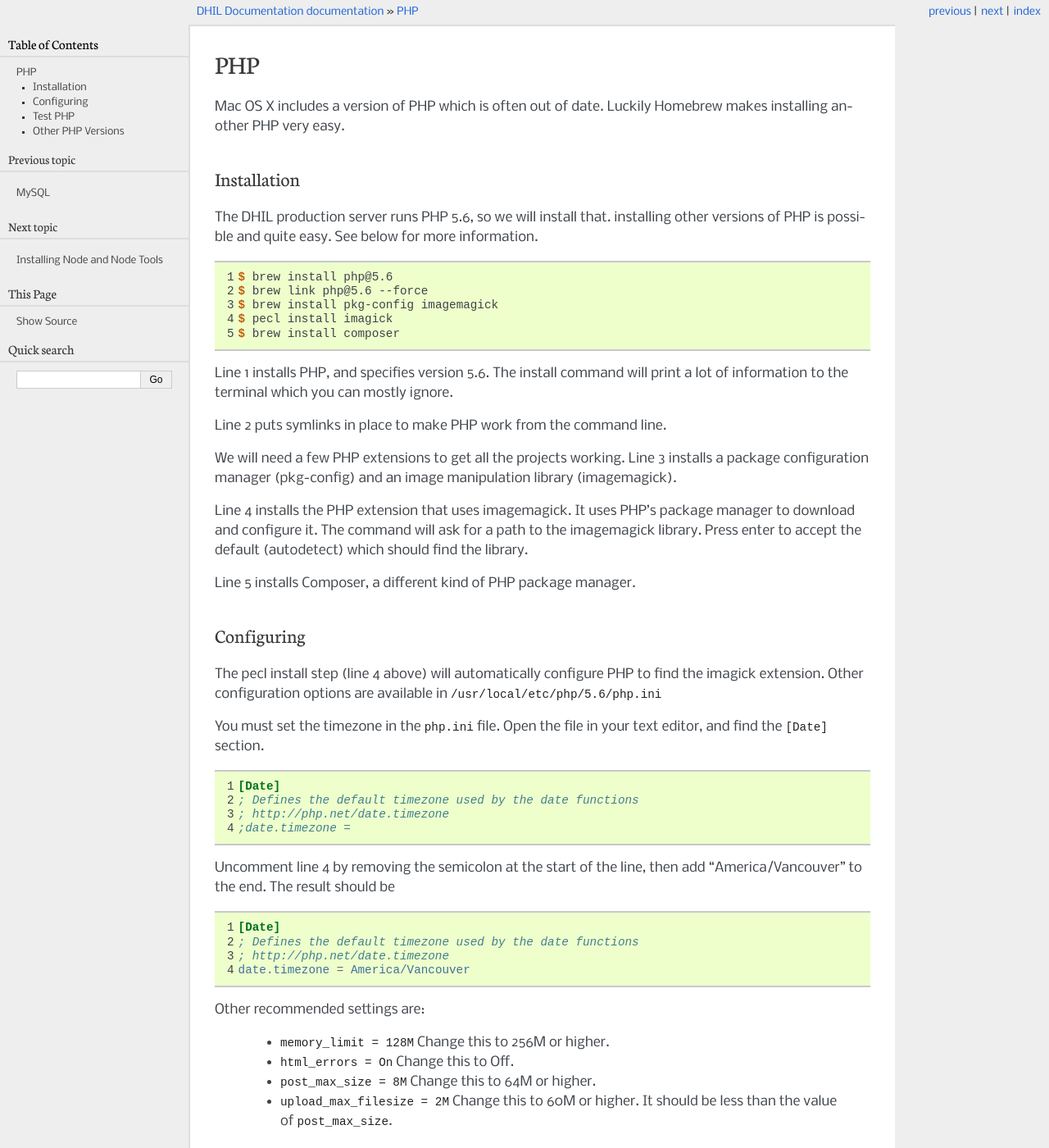
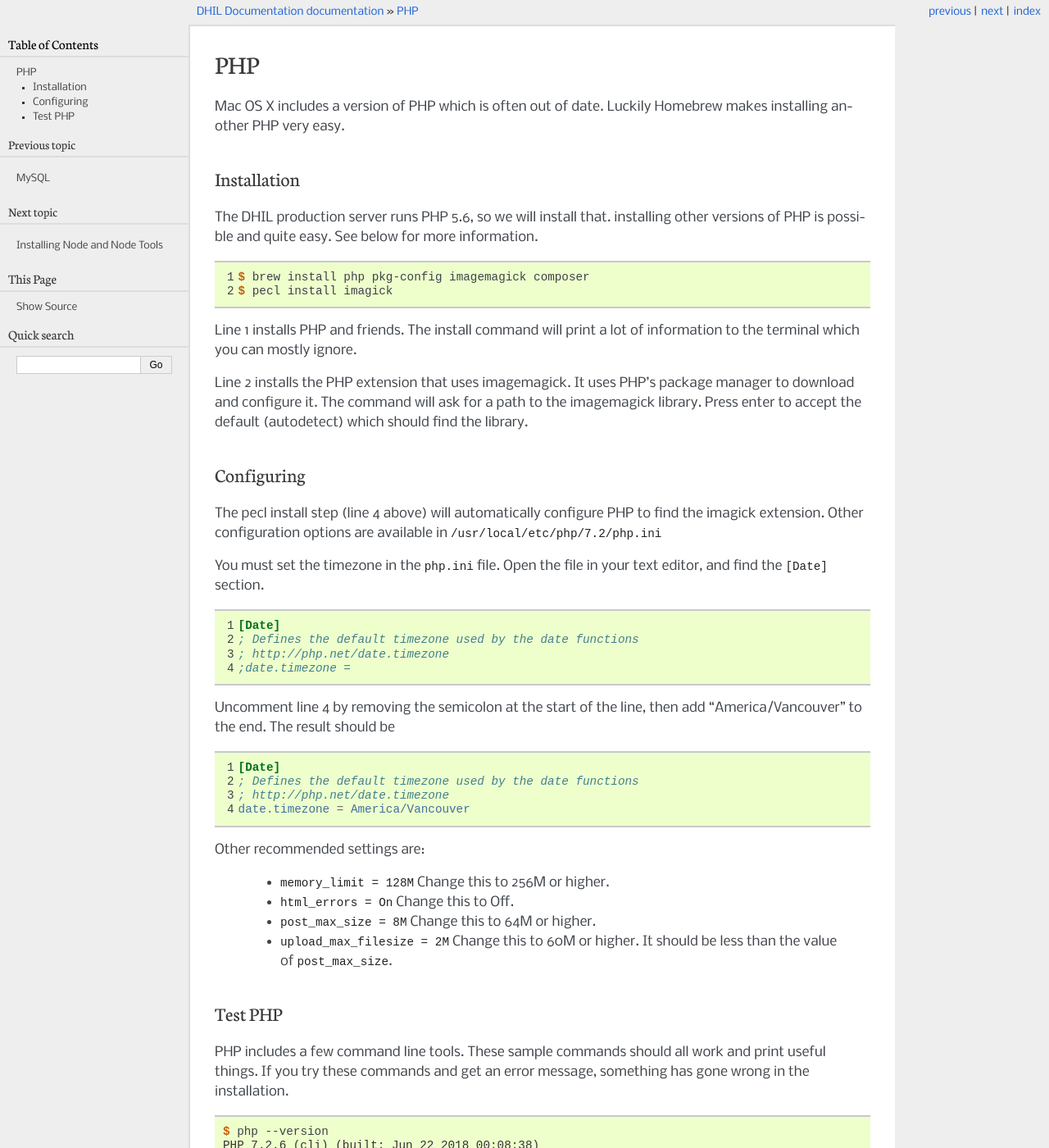
Before and after one commit to sfu-dhil/dev-docs, a Sphinx documentation site: the page built from source/php.rst, in a window 1280 px wide and 1400 px high. Shown: the whole window at 82% size. Built offline with Sphinx 7.4.7, drawn with Linux system fonts in a browser that asks for light colours; some of the changed text lies outside the part shown.

```diff
--- a/source/exist.rst
+++ b/source/exist.rst
@@ -47,6 +47,8 @@ file, and restart eXistDb if you need to.
 Using eXistDb
 -------------
 
+Most access to the eXistDb service is through a web interface. If you visit
+
 * accessing the database
 * monitor
 * exide
--- a/source/node.rst
+++ b/source/node.rst
@@ -5,5 +5,7 @@ Installing Node and Node Tools
 
   actually write this.
 
-brew install node npm
-node install -g bower yarn
+.. code-block:: console
+
+  $ brew install node
+  $ npm install -g bower yarn
--- a/source/php.rst
+++ b/source/php.rst
@@ -13,34 +13,23 @@ other versions of PHP is possible and quite easy. See below for more information
 .. code-block:: console
   :linenos:
 
-  $ brew install php@5.6
-  $ brew link php@5.6 --force
-  $ brew install pkg-config imagemagick
+  $ brew install php pkg-config imagemagick composer
   $ pecl install imagick
-  $ brew install composer
 
-Line 1 installs PHP, and specifies version 5.6. The install command will print
+Line 1 installs PHP and friends. The install command will print
 a lot of information to the terminal which you can mostly ignore.
 
-Line 2 puts symlinks in place to make PHP work from the command line.
-
-We will need a few PHP extensions to get all the projects working. Line 3
-installs a package configuration manager (pkg-config) and an image manipulation
-library (imagemagick).
-
-Line 4 installs the PHP extension that uses imagemagick. It uses PHP's package
+Line 2 installs the PHP extension that uses imagemagick. It uses PHP's package
 manager to download and configure it. The command will ask for a path to the
 imagemagick library. Press enter to accept the default (autodetect) which
 should find the library.
-
-Line 5 installs Composer, a different kind of PHP package manager.
 
 Configuring
 -----------
 
 The pecl install step (line 4 above) will automatically configure PHP to find
 the imagick extension. Other configuration options are available in
-``/usr/local/etc/php/5.6/php.ini``
+``/usr/local/etc/php/7.2/php.ini``
 
 You must set the timezone in the ``php.ini`` file. Open the file in your text
 editor, and find the ``[Date]`` section.
@@ -85,10 +74,8 @@ has gone wrong in the installation.
 .. code-block:: console
 
   $ php --version
-  PHP 5.6.36 (cli) (built: Jun 22 2018 00:08:38)
-  Copyright (c) 1997-2016 The PHP Group
-  Zend Engine v2.6.0, Copyright (c) 1998-2016 Zend Technologies
-      with Zend OPcache v7.0.6-dev, Copyright (c) 1999-2016, by Zend Technologies
+  PHP 7.2.6 (cli) (built: Jun 22 2018 00:08:38)
+  (and less useful output)
 
   [14:02:03][michael@sophie devenv]$ php -m
   [PHP Modules]
@@ -97,37 +84,3 @@ has gone wrong in the installation.
   calendar
   Core
   (and many many more)
-
-Other PHP Versions
-------------------
-
-As mentioned above, it's possible and even easy to install and manage multiple
-versions of PHP via Homebrew.
-
-.. code-block:: console
-  :linenos:
-
-  $ brew unlink php@5.6
-  $ brew install php@7.2
-  $ brew link php@7.2 --force
-
-Line 1 makes PHP 5.6 inactive. Line 2 installs a new version of PHP, and line 3
-makes the new version active again. Each new version of PHP will require you
-to install the ``pecl`` extensions. You should not need to reinstall
-imagemagick or composer.
-
-.. code-block:: console
-
-  $ pecl install imagick
-
-After installing the extensions, you will also need to configure the new version
-of PHP exactly as you did above. Replace ``5.6`` with the version of PHP you
-installed (``7.2`` in these examples).
-
-To switch from one version of PHP to another you must unlink the current version
-and then link the new one. For example
-
-.. code-block:: console
-
-  $ brew unlink php@7.2
-  $ brew link php@5.6
```
Also changed, not shown: source/apache.rst (+13 -21 lines), source/apps.rst (+17 -16 lines), source/mysql.rst (+9 -0 lines).
